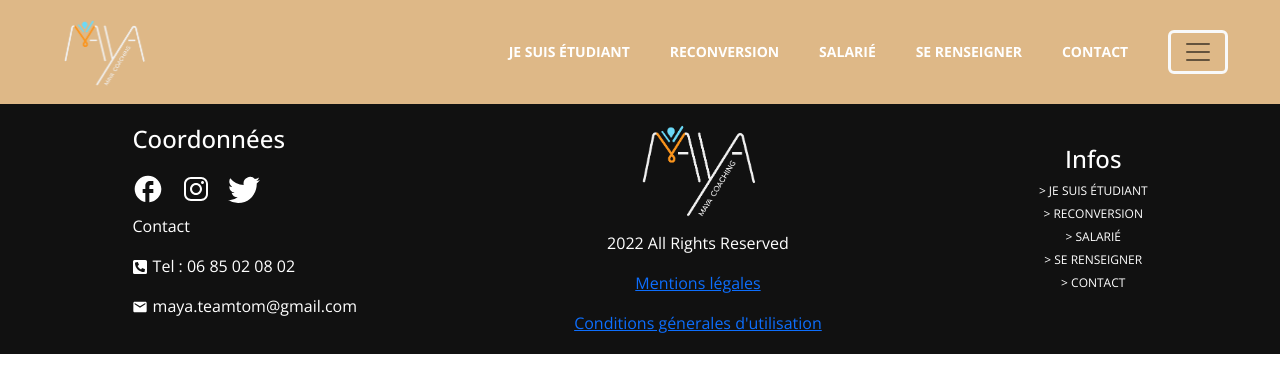
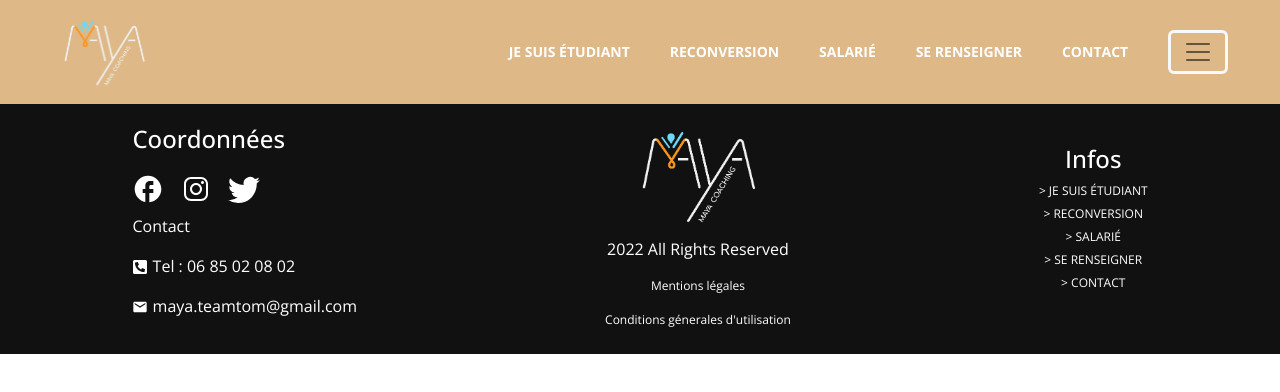
Before and after one commit to ProjectXTN/maya-coach, a React (Create React App) app: page / in a window 1280 px wide. Shown: the top 392 px of the page. Built offline with nearby package versions, Linux system fonts and the light colour scheme.

Commit message:
links footer

```diff
--- a/src/components/Footer/index.jsx
+++ b/src/components/Footer/index.jsx
@@ -55,10 +55,10 @@ const Footer = () => {
         </Icons>
 
         <Row>
-        <a href='' onClick={handleClickToHome}><ImageLogo src={logo} /></a>
+        <LinksA onClick={handleClickToHome}><ImageLogo src={logo} /></LinksA>
         <p> 2022 All Rights Reserved</p>
-        <a href="#"><p>Mentions légales</p></a>
-        <a href="#"><p>Conditions génerales d'utilisation</p></a>
+        <LinksA href="#"><p>Mentions légales</p></LinksA>
+        <LinksA href="#"><p>Conditions génerales d'utilisation</p></LinksA>
         </Row>
         <Row>
             <div className='d-flex flex-column mb-3'>
```
